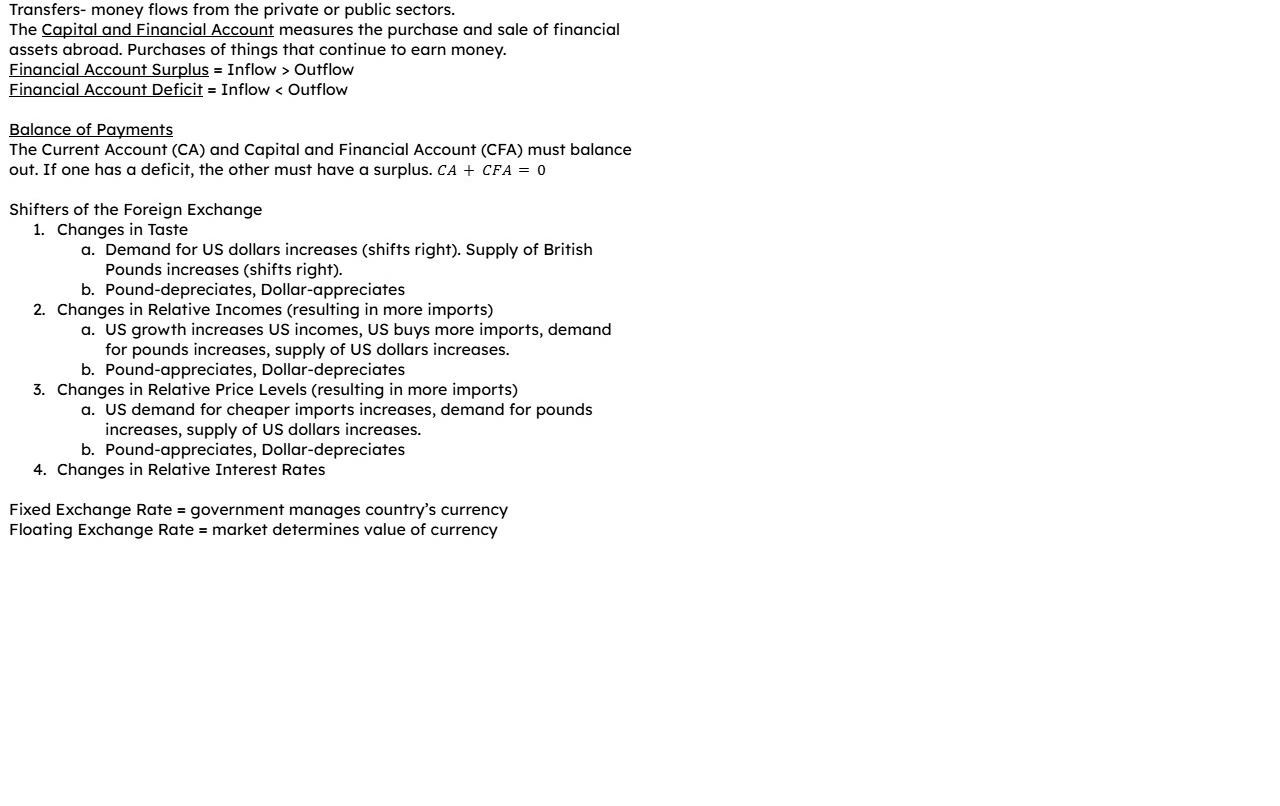
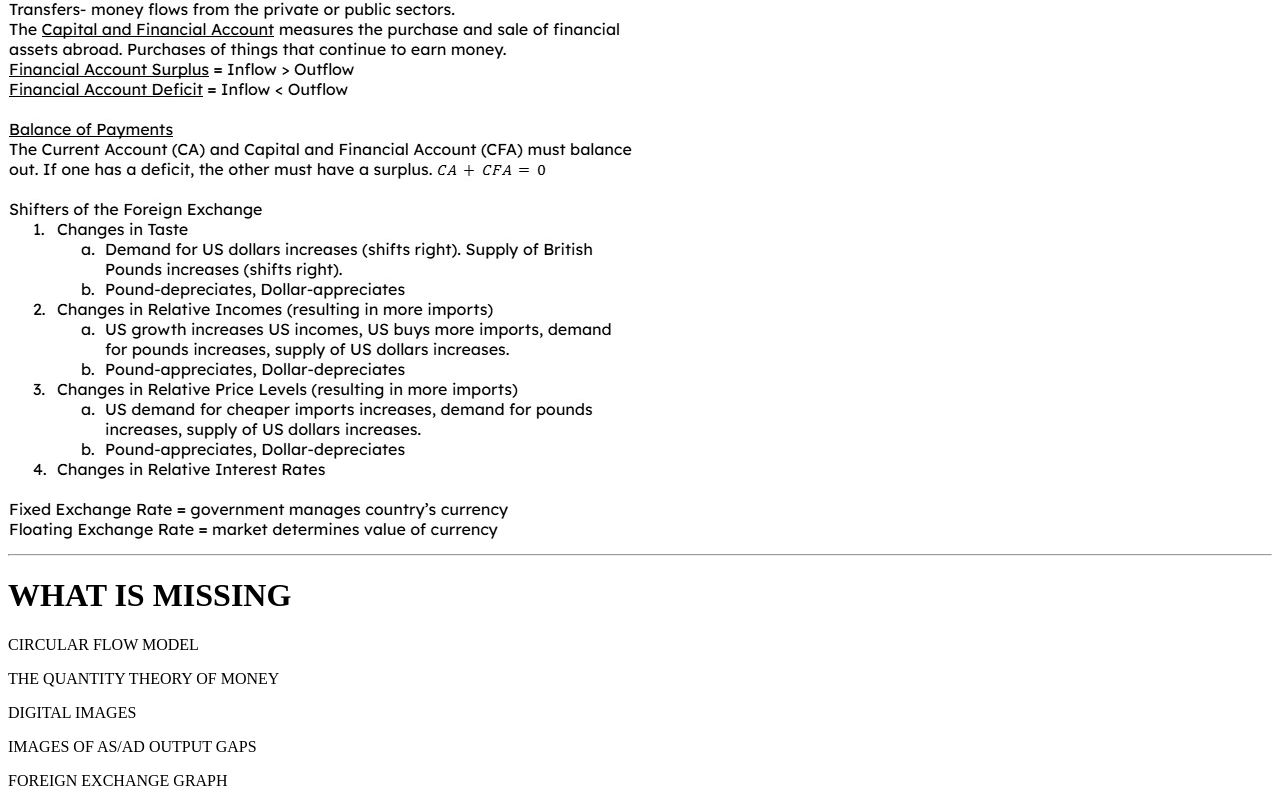
Before and after one commit to suitedgalaxy/macroeconomics, a plain HTML site: page index.html in a window 1280 px wide. Shown: the part 8509-9315 px from the top of the page. Before the commit the page ends 9063 px from the top, so only its background shows below. Drawn offline with Linux system fonts and the light colour scheme.

Commit message:
Update index.html

```diff
--- a/index.html
+++ b/index.html
@@ -3,15 +3,6 @@
 <head>
 </head>
 <body>
-
-<!--
-	MISSING
-		CIRCULAR FLOW MODEL
-		THE QUANTITY THEORY OF MONEY
-		DIGITAL IMAGES
-		IMAGES OF AS/AD OUTPUT GAPS
-		FOREIGN EXCHANGE GRAPH
--->
 	<h1>Units 1 & 2: Economic Indicators & The Business Cycle</h1>
 		<p>All countries have three macroeconomic goals:</p>
 		<ol>
@@ -367,5 +358,12 @@
 		<img src="phillips curve.jpeg" width="500">
 	<h1>Unit 6: International Trade & Finance</h1>
 		<img src="unit 6.jpg">
+	<hr>
+	<h1>WHAT IS MISSING</h1>
+		<p>CIRCULAR FLOW MODEL</p>
+		<p>THE QUANTITY THEORY OF MONEY</p>
+		<p>DIGITAL IMAGES</p>
+		<p>IMAGES OF AS/AD OUTPUT GAPS</p>
+		<p>FOREIGN EXCHANGE GRAPH</p>
 </body>
 </html>
```
